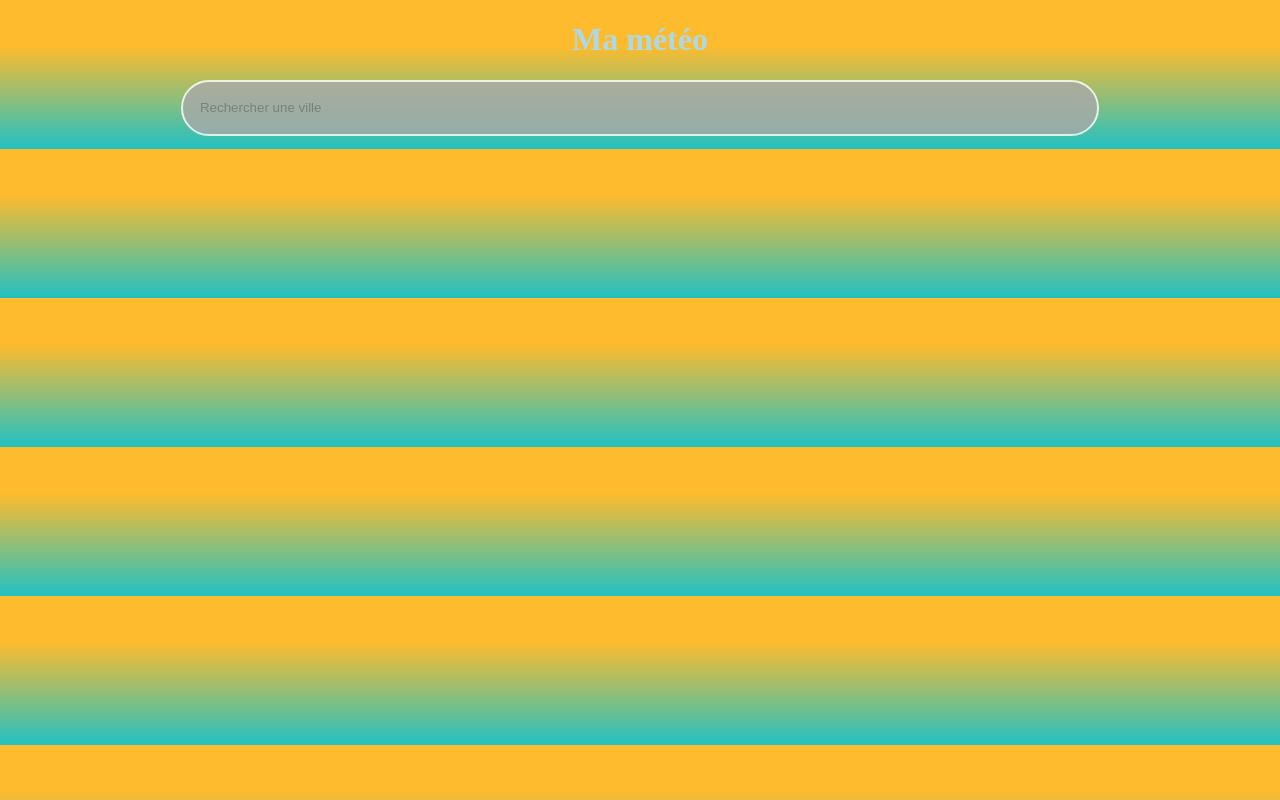
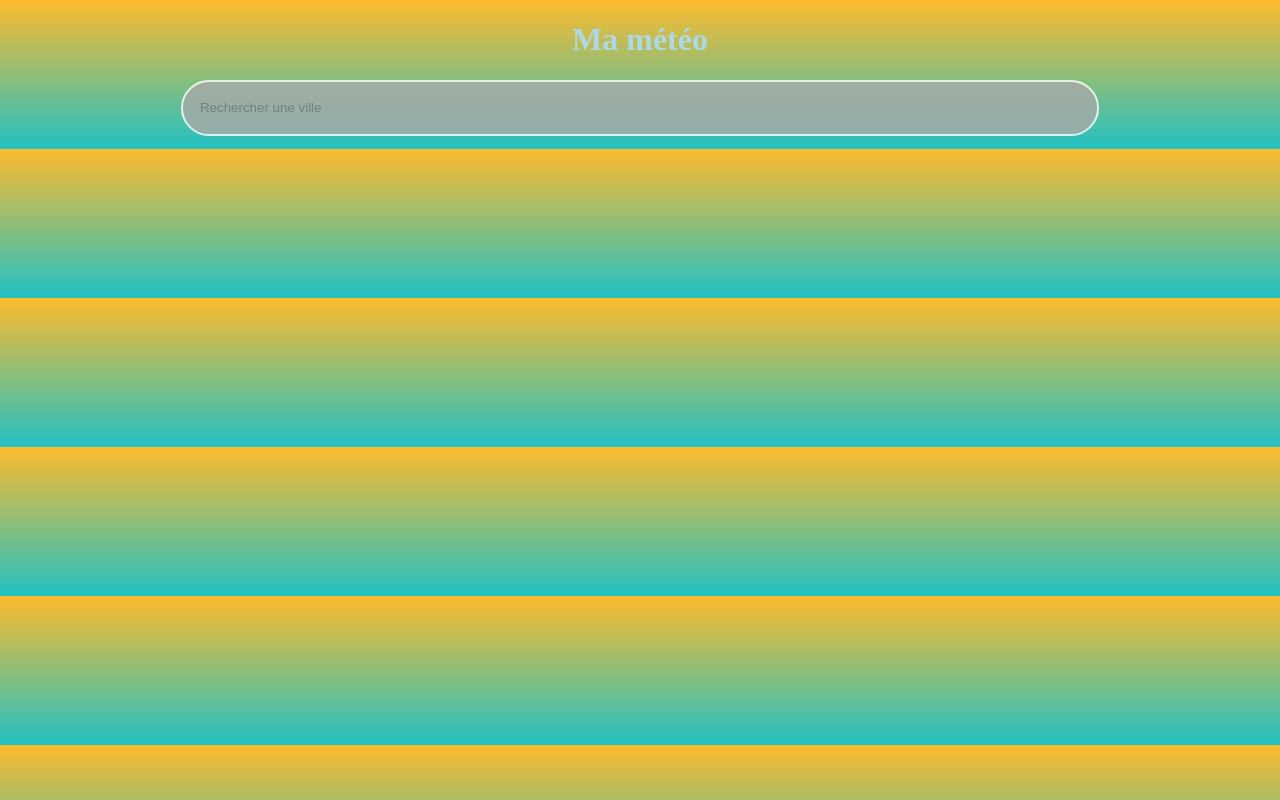
Before and after one commit to Aline86/meteo, a website with bundled scripts: page frontend/index.html in a window 1280 px wide. Built offline with nearby package versions, Linux system fonts and the light colour scheme; a web font is replaced by a local one.

Commit message:
mise en place d'un peu de style

```diff
--- a/frontend/public/css/front_views.css
+++ b/frontend/public/css/front_views.css
@@ -1,7 +1,7 @@
 body {
     font-family: 'Maximum Impact sans serif';
     color: white;
-    background: linear-gradient(0deg, rgba(34,193,195,1) 0%, rgba(253,187,45,1) 69%);
+    background: linear-gradient(0deg, rgba(34,193,195,1) 0%, rgba(253,187,45,1) 100%);
 }
 
 .container {
```
